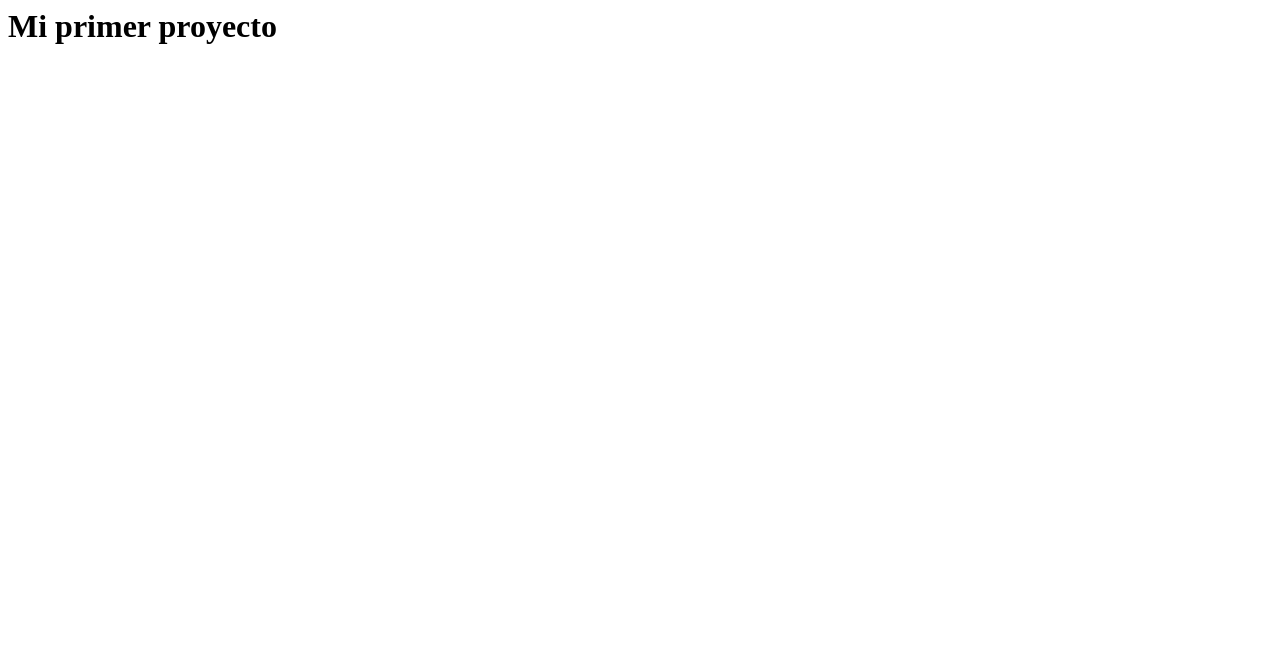
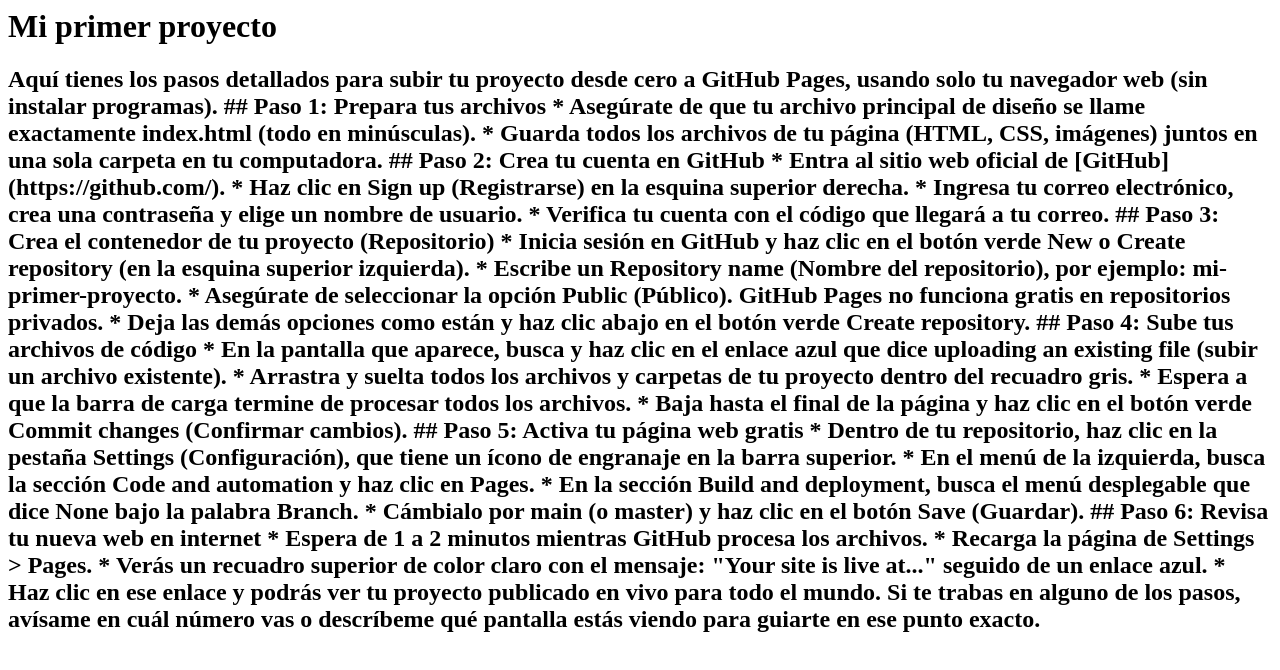
Before and after one commit to zhary-2/mi-proyecto, a plain HTML site: page index.html in a window 1280 px wide. Drawn offline with Linux system fonts and the light colour scheme.

Commit message:
Update index.html

```diff
--- a/index.html
+++ b/index.html
@@ -1 +1,45 @@
 <h1>Mi primer proyecto</h1>
+<h2>Aquí tienes los pasos detallados para subir tu proyecto desde cero a GitHub Pages, usando solo tu navegador web (sin instalar programas).
+## Paso 1: Prepara tus archivos
+
+* Asegúrate de que tu archivo principal de diseño se llame exactamente index.html (todo en minúsculas).
+* Guarda todos los archivos de tu página (HTML, CSS, imágenes) juntos en una sola carpeta en tu computadora.
+
+## Paso 2: Crea tu cuenta en GitHub
+
+* Entra al sitio web oficial de [GitHub](https://github.com/).
+* Haz clic en Sign up (Registrarse) en la esquina superior derecha.
+* Ingresa tu correo electrónico, crea una contraseña y elige un nombre de usuario.
+* Verifica tu cuenta con el código que llegará a tu correo.
+
+## Paso 3: Crea el contenedor de tu proyecto (Repositorio)
+
+* Inicia sesión en GitHub y haz clic en el botón verde New o Create repository (en la esquina superior izquierda).
+* Escribe un Repository name (Nombre del repositorio), por ejemplo: mi-primer-proyecto.
+* Asegúrate de seleccionar la opción Public (Público). GitHub Pages no funciona gratis en repositorios privados.
+* Deja las demás opciones como están y haz clic abajo en el botón verde Create repository.
+
+## Paso 4: Sube tus archivos de código
+
+* En la pantalla que aparece, busca y haz clic en el enlace azul que dice uploading an existing file (subir un archivo existente).
+* Arrastra y suelta todos los archivos y carpetas de tu proyecto dentro del recuadro gris.
+* Espera a que la barra de carga termine de procesar todos los archivos.
+* Baja hasta el final de la página y haz clic en el botón verde Commit changes (Confirmar cambios).
+
+## Paso 5: Activa tu página web gratis
+
+* Dentro de tu repositorio, haz clic en la pestaña Settings (Configuración), que tiene un ícono de engranaje en la barra superior.
+* En el menú de la izquierda, busca la sección Code and automation y haz clic en Pages.
+* En la sección Build and deployment, busca el menú desplegable que dice None bajo la palabra Branch.
+* Cámbialo por main (o master) y haz clic en el botón Save (Guardar).
+
+## Paso 6: Revisa tu nueva web en internet
+
+* Espera de 1 a 2 minutos mientras GitHub procesa los archivos.
+* Recarga la página de Settings > Pages.
+* Verás un recuadro superior de color claro con el mensaje: "Your site is live at..." seguido de un enlace azul.
+* Haz clic en ese enlace y podrás ver tu proyecto publicado en vivo para todo el mundo.
+
+Si te trabas en alguno de los pasos, avísame en cuál número vas o descríbeme qué pantalla estás viendo para guiarte en ese punto exacto.
+
+</h2>
```
